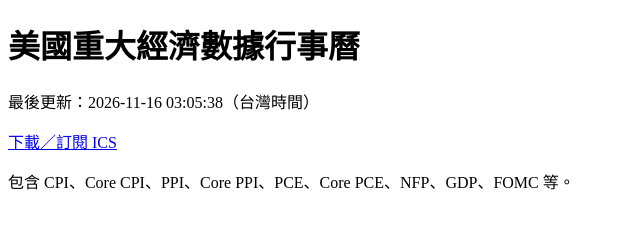
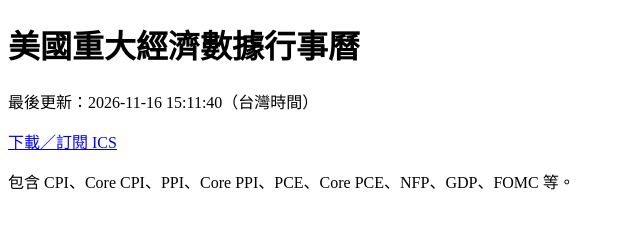
Before and after one commit to ZeusCheng/us-economic-calendar, a plain HTML site: page docs/index.html in a window 1280 px wide. Shown: the full height of the page, 0-640 px from the left. Drawn offline with Linux system fonts and the light colour scheme.

Commit message:
Update US economic calendar

```diff
--- a/docs/index.html
+++ b/docs/index.html
@@ -3,7 +3,7 @@
 <head><meta charset="utf-8"><title>美國重大經濟數據行事曆</title></head>
 <body>
 <h1>美國重大經濟數據行事曆</h1>
-<p>最後更新：2026-11-16 03:05:38（台灣時間）</p>
+<p>最後更新：2026-11-16 15:11:40（台灣時間）</p>
 <p><a href="us-economic-calendar.ics">下載／訂閱 ICS</a></p>
 <p>包含 CPI、Core CPI、PPI、Core PPI、PCE、Core PCE、NFP、GDP、FOMC 等。</p>
 </body>
```
Also changed, not shown: 1 other file.
